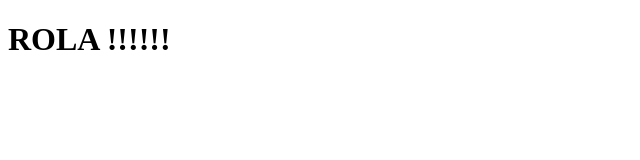
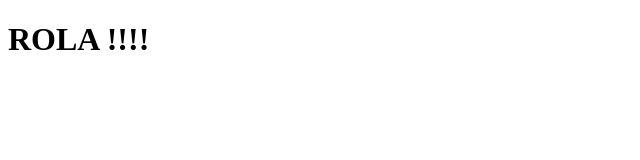
Before and after one commit to JosephBlotta/print, a plain HTML site: page index.html in a window 1280 px wide. Shown: the full height of the page, 0-640 px from the left. Drawn offline with Linux system fonts and the light colour scheme.

Commit message:
Update index.html

```diff
--- a/index.html
+++ b/index.html
@@ -7,6 +7,6 @@
     <title>Document</title>
 </head>
 <body>
-    <h1>ROLA !!!!!!</h1>
+    <h1>ROLA !!!!</h1>
 </body>
 </html>
```
